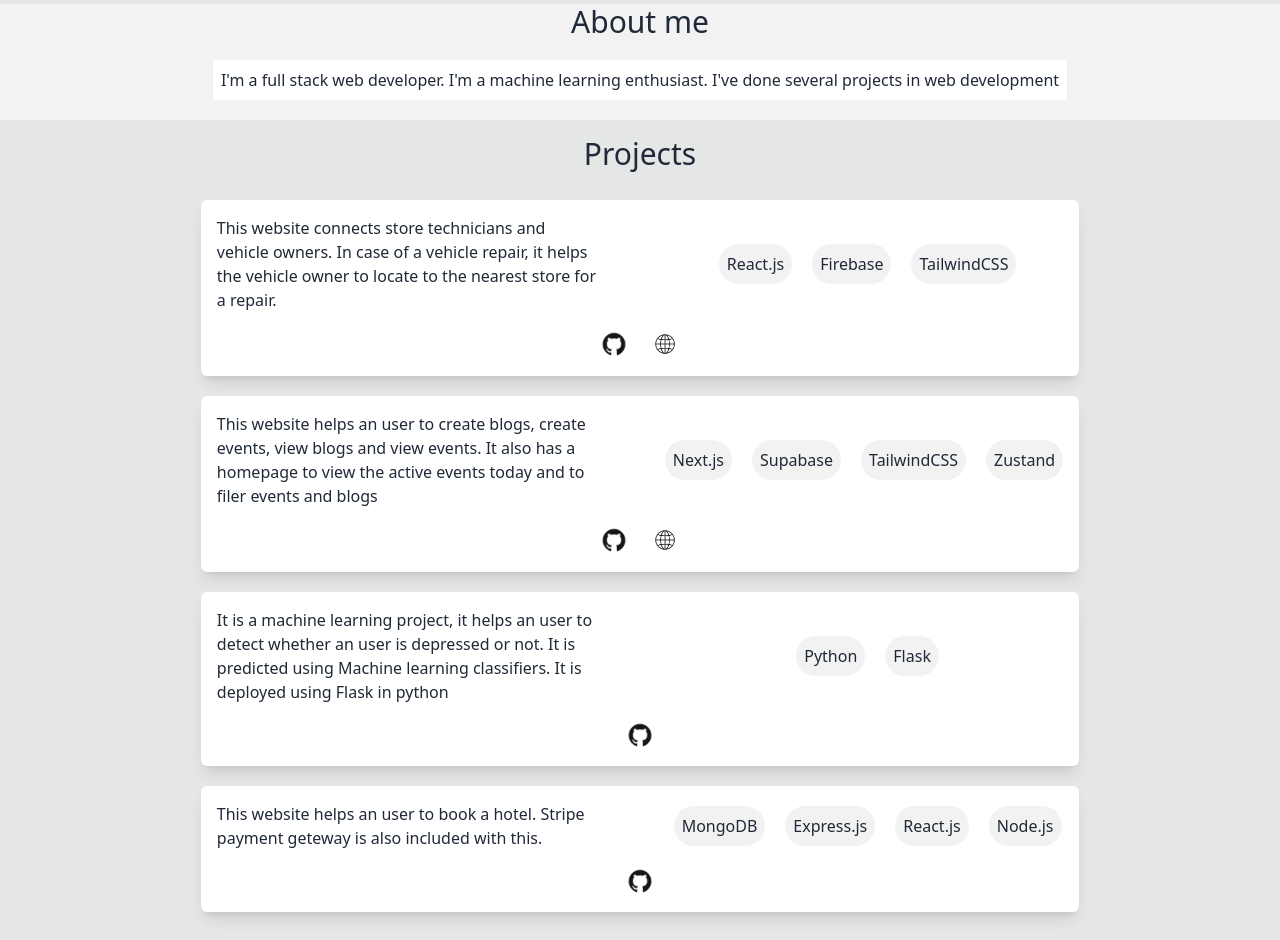
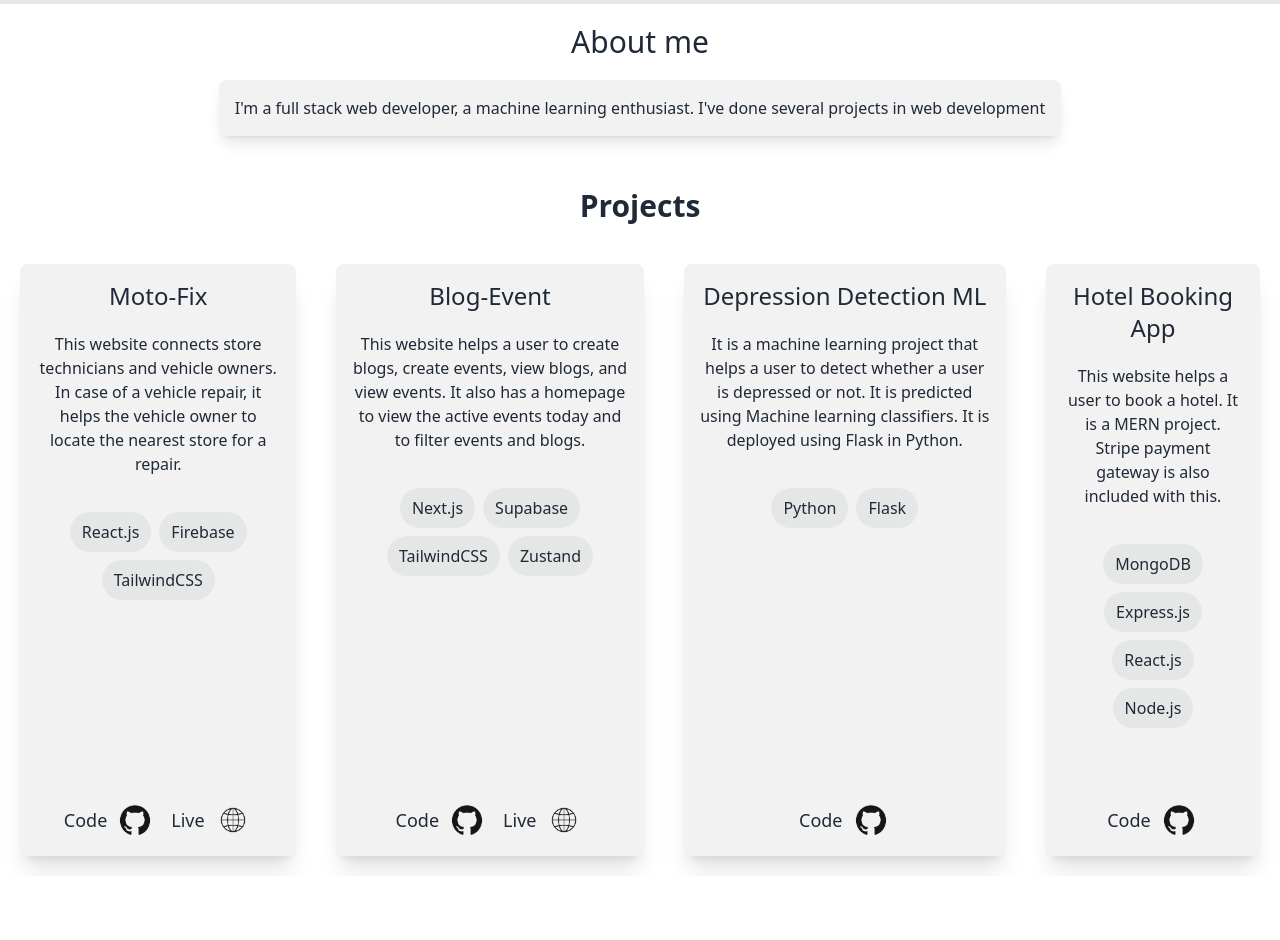
Before and after one commit to mani200307/portfolio, a Next.js app: page / in a window 1280 px wide. Shown: the part 820-1760 px from the top of the page. After the commit the page ends 1696 px from the top, so only its background shows below. Built offline with nearby package versions, Linux system fonts and the light colour scheme.

Commit message:
Projects added

```diff
--- a/app/components/AboutPage.jsx
+++ b/app/components/AboutPage.jsx
@@ -2,10 +2,12 @@ import React from 'react'
 
 const AboutPage = () => {
     return (
-        <div className='flex flex-col gap-5 items-center bg-base-200 h-full'>
-            <h1 className='text-3xl justify-start font-medium'>About me</h1>
-            <div className='flex mb-5 bg-base-100 p-2'>
-                <h1>I'm a full stack web developer. I'm a machine learning enthusiast. I've done several projects in web development</h1>
+        <div className='h-full'>
+            <div className='mt-5 flex flex-col gap-5 items-center '>
+                <h1 className='text-3xl justify-start font-medium'>About me</h1>
+                <div className='flex mx-5 bg-base-200 rounded-lg shadow-lg p-4'>
+                    <h1 className='text-center'>I'm a full stack web developer, a machine learning enthusiast. I've done several projects in web development</h1>
+                </div>
             </div>
         </div>
     )
--- a/app/components/Header.jsx
+++ b/app/components/Header.jsx
@@ -32,7 +32,7 @@ const Header = () => {
 
   return (
     <div className='sticky top-0'>
-      <div className="navbar bg-base-100">
+      <div className="navbar w-screen bg-base-100">
         <div className="navbar-start">
           <div className="dropdown">
             <label tabIndex={0} className="btn btn-ghost lg:hidden">
@@ -43,7 +43,7 @@ const Header = () => {
               <li><Link href='/'>About</Link></li>
             </ul>
           </div>
-          <Link href='/' className="normal-case text-2xl ml-4"><h1>Manikandan T</h1></Link>
+          <Link href='/' className="xs:text-xl normal-case text-2xl w-52 ml-4"><h1>Manikandan T</h1></Link>
         </div>
         <div className='navbar-end mr-2 lg:hidden'>
           <label className="swap swap-rotate">
--- a/app/components/NamePage.jsx
+++ b/app/components/NamePage.jsx
@@ -2,9 +2,9 @@ import React from 'react'
 
 const NamePage = () => {
     return (
-        <div className='-mt-10 flex flex-col gap-10 justify-center items-center bg-base-300 h-screen'>
+        <div className='-mt-10 flex flex-col gap-10 justify-center items-center bg-base-300 h-screen w-screen'>
             <h1 className='text-3xl font-medium'>Hello, I'm Manikandan</h1>
-            <h1 className='text-xl'>I'm a full stack web developer and an open source contributor</h1>
+            <h1 className='w-80 text-center text-xl'>I'm a full stack web developer and an open source contributor</h1>
             <button className='btn'>Projects</button>
         </div>
     )
--- a/app/components/ProjectCard.jsx
+++ b/app/components/ProjectCard.jsx
@@ -1,59 +1,74 @@
-import Image from 'next/image'
-import React from 'react'
-import moto from '../assets/motofix.png'
-import github from '../assets/github.png'
-import live from '../assets/live.png'
-import Link from 'next/link'
+import Image from 'next/image';
+import React from 'react';
+import moto from '../assets/motofix.png';
+import github from '../assets/github.png';
+import live from '../assets/live.png';
+import Link from 'next/link';
 
 const ProjectCard = () => {
-
-    const projects = [{
+    const projects = [
+        {
             github: 'https://github.com/mani200307/moto-fix',
             live: 'https://moto-fix.vercel.app',
-        desc: 'This website connects store technicians and vehicle owners. In case of a vehicle repair, it helps the vehicle owner to locate to the nearest store for a repair.',
-        tech: ['React.js', 'Firebase', 'TailwindCSS']
+            title: 'Moto-Fix',
+            desc:
+                'This website connects store technicians and vehicle owners. In case of a vehicle repair, it helps the vehicle owner to locate the nearest store for a repair.',
+            tech: ['React.js', 'Firebase', 'TailwindCSS'],
         },
         {
             github: 'https://github.com/mani200307/blog-event-app',
             live: 'https://blog-event-app.vercel.app',
-        desc: 'This website helps an user to create blogs, create events, view blogs and view events. It also has a homepage to view the active events today and to filer events and blogs',
-        tech: ['Next.js', 'Supabase', 'TailwindCSS', 'Zustand']
+            title: 'Blog-Event',
+            desc:
+                'This website helps a user to create blogs, create events, view blogs, and view events. It also has a homepage to view the active events today and to filter events and blogs.',
+            tech: ['Next.js', 'Supabase', 'TailwindCSS', 'Zustand'],
         },
         {
             github: 'https://github.com/mani200307/Depression-Detection-using-Social-media-texts',
             live: '',
-        desc: 'It is a machine learning project, it helps an user to detect whether an user is depressed or not. It is predicted using Machine learning classifiers. It is deployed using Flask in python',
-        tech: ['Python', 'Flask']
+            title: 'Depression Detection ML',
+            desc:
+                'It is a machine learning project that helps a user to detect whether a user is depressed or not. It is predicted using Machine learning classifiers. It is deployed using Flask in Python.',
+            tech: ['Python', 'Flask'],
         },
         {
             github: 'https://github.com/mani200307/BookingApp',
             live: '',
-        desc: 'This website helps an user to book a hotel. Stripe payment geteway is also included with this.',
-        tech: ['MongoDB', 'Express.js', 'React.js', 'Node.js']
-    }]
+            title: 'Hotel Booking App',
+            desc:
+                'This website helps a user to book a hotel. It is a MERN project. Stripe payment gateway is also included with this.',
+            tech: ['MongoDB', 'Express.js', 'React.js', 'Node.js'],
+        },
+    ];
 
     return (
-        <div className='flex flex-col gap-5'>
-            {
-                projects.map((project) => (
-                    <div className='items-center bg-base-100 rounded-md shadow-lg p-4'>
-                        <div className='flex cursor-context-menu gap-16'>
-                            <h1 className='w-1/2'>
-                                <p className='w-96'>{project.desc}</p>
-                            </h1>
-                            <h1 className='w-1/2 flex justify-center items-center space-x-5'>
-                                {project.tech.map((lang) => (<span className='bg-base-200 p-2 rounded-full flex-col items-center justify-center'>{lang}</span>))}
-                            </h1>
+        <div className='w-screen flex flex-col lg:flex-row lg:gap-0 mt-5 xs:gap-10'>
+            {projects.map((project) => (
+                <div className='items-center flex flex-col gap-5 mx-5 bg-base-200 cursor-context-menu rounded-lg shadow-xl p-4'>
+                    <h1 className='text-center font-medium text-2xl'>{project.title}</h1>
+                    <p className='text-center'>{project.desc}</p>
+                    <div className='flex p-4 justify-center items-center flex-wrap gap-2 w-full'>
+                        {project.tech.map((lang) => (
+                            <span className='bg-base-300 py-2 px-3 rounded-full font-medium' key={lang}>
+                                {lang}
+                            </span>
+                        ))}
                     </div>
-                        <div className='flex justify-center items-center mt-4 space-x-5'>
-                            <Link href={project.github}><Image src={github} width={30} height={30} /></Link>
-                            {project.live !== '' && <Link href={project.live}><Image src={live} width={32} height={32} /></Link>}
+                    <div className='flex-grow'></div>
+                    <div className='flex justify-center items-center space-x-4 mt-4'>
+                        <Link href={project.github} className='flex gap-2 items-center'>
+                            <h1 className='text-lg font-medium'>Code</h1><Image src={github} width={40} height={40} className='bg-base-200 rounded-full' />
+                        </Link>
+                        {project.live !== '' && (
+                            <Link href={project.live} className='flex gap-2 items-center'>
+                                <h1 className='text-lg font-medium'>Live</h1><Image src={live} width={40} height={40} className='bg-base-200 rounded-full' />
+                            </Link>
+                        )}
                     </div>
                 </div>
-                ))
-            }
+            ))}
         </div>
-    )
-}
+    );
+};
 
-export default ProjectCard
+export default ProjectCard;
--- a/app/components/ProjectPage.jsx
+++ b/app/components/ProjectPage.jsx
@@ -3,9 +3,9 @@ import ProjectCard from './ProjectCard'
 
 const ProjectPage = () => {
     return (
-        <div className='flex flex-col gap-5 items-center bg-base-300 h-full'>
-            <h1 className='text-3xl mt-4 justify-start font-medium'>Projects</h1>
-            <div className='flex mb-5 p-2'>
+        <div className='h-full'>
+            <div className='m-5 bg-base-100 flex flex-col gap-5 items-center'>
+                <h1 className='text-3xl justify-start font-semibold'>Projects</h1>
                 <ProjectCard />
             </div>
         </div>
--- a/app/layout.js
+++ b/app/layout.js
@@ -11,7 +11,7 @@ export const metadata = {
 
 export default function RootLayout({ children }) {
   return (
-    <html lang="en">
+    <html lang="en" className='w-screen overflow-x-hidden'>
       <body>
         <Header />
         {children}
--- a/app/page.js
+++ b/app/page.js
@@ -5,9 +5,10 @@ import React from 'react'
 
 const page = () => {
   return (
-    <div>
+    <div className='w-screen'>
       <NamePage />
       <AboutPage />
+      <div className='divider invisible'></div>
       <ProjectPage />
     </div>
   )
--- a/tailwind.config.js
+++ b/tailwind.config.js
@@ -16,6 +16,19 @@ module.exports = {
         'gradient-conic':
           'conic-gradient(from 180deg at 50% 50%, var(--tw-gradient-stops))',
       },
+      screens: {
+        'xs': '350px',
+
+        'sm': '640px',
+
+        'md': '768px',
+
+        'lg': '1024px',
+
+        'xl': '1280px',
+
+        '2xl': '1536px',
+      },
     },
   },
   plugins: [require("daisyui")],
```
Also changed, not shown: app/assets/github.png, app/assets/live.png. Lines whose indentation alone changed are shown as unchanged.
